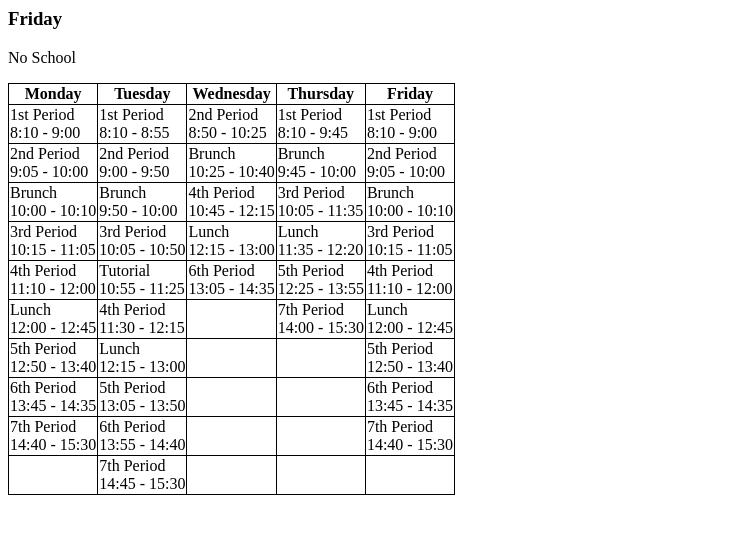
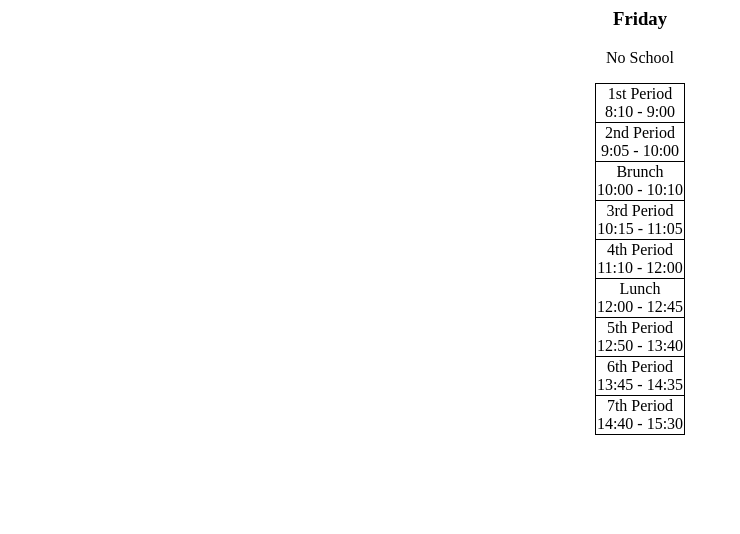
Before and after one commit to NPN/bell-schedule, a plain HTML site: page schedule.html in a window 1280 px wide. Shown: the whole page, without its empty margins (0-740 px from the left). Drawn offline with Linux system fonts and the light colour scheme.

Commit message:
only display one day, centered

```diff
--- a/schedule.html
+++ b/schedule.html
@@ -78,26 +78,25 @@ table = document.getElementById("table");
 
 table.appendChild(row = document.createElement("tr"));
 
-for(i = 1; i < 6; i++){
-    header = document.createElement("th");
-    header.innerHTML = schedule[i][0];
-    row.appendChild(header);
-}
-//fix
-for(i = 1; i < 11; i++){
+var day = schedule[new Date().getDay()];
+
+for(i = 1; i < day.length; i++){
     table.appendChild(row = document.createElement("tr"));
-    for(j = 1; j < 6; j++){
-    	timeentry = document.createElement("td");
-        arr = schedule[j][i]
-        if(arr){
-    		timeentry.innerHTML = arr[2] + "\n" + formatTime(arr[0]+"")+" - " + formatTime(arr[1]+"");
-    	}
-        row.appendChild(timeentry);
+    timeentry = document.createElement("td");
+    arr = day[i]
+    if(arr){
+    	timeentry.innerHTML = arr[2] + "\n" + formatTime(arr[0]+"")+" - " + formatTime(arr[1]+"");
     }
+    row.appendChild(timeentry);
 }
 </script>
 <style>
-table, tr, td, th {
+* {
+    text-align: center;
+    margin-left: auto;
+    margin-right: auto;
+}
+table, td {
     border: 1px solid black;
     border-collapse: collapse;
 }
```
